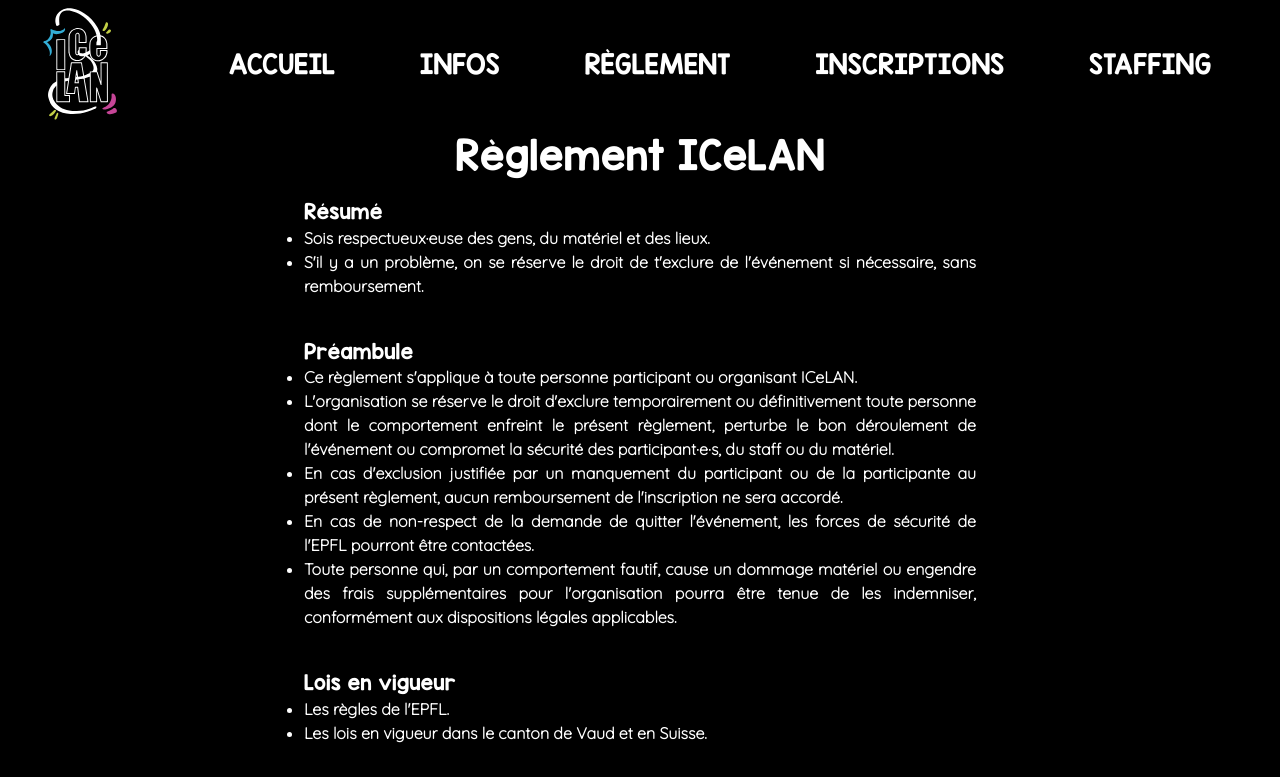
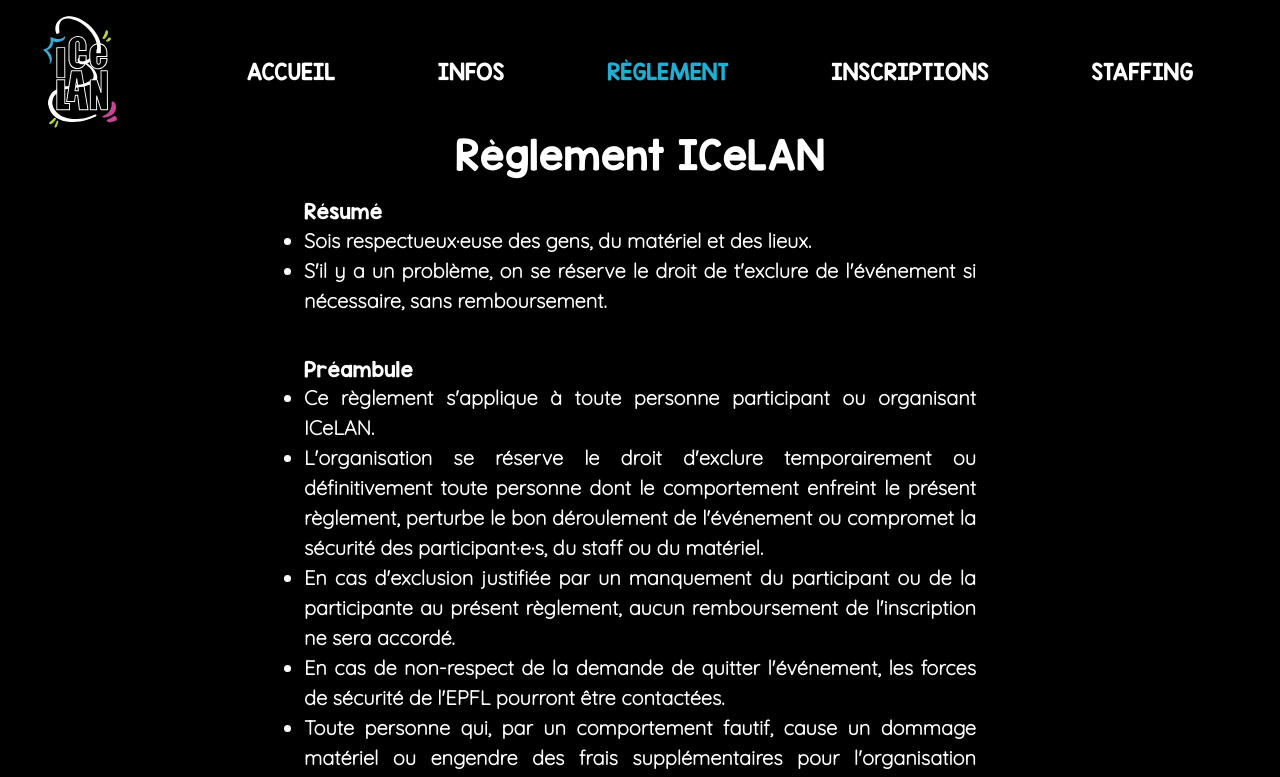
Before and after one commit to CLICGameStar/icelan-website, a Next.js app: page /reglement in a window 1280 px wide. Shown: the top 777 px of the page. Built offline with nearby package versions, Linux system fonts and the light colour scheme.

Commit message:
style: changed reglement text size

```diff
--- a/app/globals.css
+++ b/app/globals.css
@@ -50,6 +50,10 @@ p {
     max-width: 36rem;
 }
 
+li {
+    font-size: 1rem;
+}
+
 @media (min-width: 48rem) {
     h1 {
         font-size: 3.75rem;
@@ -66,10 +70,18 @@ p {
     p {
         font-size: 1rem;
     }
+
+    li {
+        font-size: 1rem;
+    }
 }
 
 @media (min-width: 64rem) {
     p {
         font-size: 1.25rem;
     }
+
+    li {
+        font-size: 1.25rem;
+    }
 }
--- a/app/reglement/page.tsx
+++ b/app/reglement/page.tsx
@@ -211,7 +211,7 @@ export default function Reglement() {
                 </ul>
 
                 <h3>Droit à l&apos;image</h3>
-                <p className={`${quicksand.className} font-bold text-justify mb-10 text-justify !max-w-2xl !text-base`}>
+                <p className={`${quicksand.className} font-bold text-justify mb-10 text-justify !max-w-2xl`}>
                     Dans le cadre des activités de Game*, les participant·e·s pourront être photographié·e·s, filmé·e·s,
                     ou faire l&apos;objet d&apos;un enregistrement audio ou d&apos;une captation numérique. Ces médias
                     seront utilisés principalement à des fins promotionnelles.
--- a/components/Header.tsx
+++ b/components/Header.tsx
@@ -2,14 +2,16 @@
 
 import Image from "next/image";
 import Link from "next/link";
+import { usePathname } from "next/navigation";
 import { useState } from "react";
 
 export default function Header({ navLinks }: { navLinks: { name: string; href: string }[] }) {
     const [isOpen, setIsOpen] = useState(false);
     const openMenu = () => setIsOpen(!isOpen);
+    const pathname = usePathname();
 
     return (
-        <div className="flex items-center justify-between bg-black font-sans h-32 text-2xl md:h-24 md:text-lg lg:h-32 lg:text-2xl">
+        <div className="flex items-center justify-between bg-black font-sans h-32 text-2xl md:h-24 md:text-lg lg:h-32 lg:text-2xl pt-4">
             <div
                 className={`flex flex-col fixed z-10 top-0 left-0 w-full h-full bg-white ${isOpen === false ? "hidden" : ""}`}
             >
@@ -43,7 +45,10 @@ export default function Header({ navLinks }: { navLinks: { name: string; href: s
             <ul className="hidden md:flex flex-1 items-center justify-evenly gap-12 mx-10">
                 {navLinks.map(link => (
                     <li key={link.href}>
-                        <Link href={link.href} className="p-2 hover:text-[var(--secondary)]">
+                        <Link
+                            href={link.href}
+                            className={`p-2 hover:text-[var(--secondary)] ${pathname === link.href ? "text-[var(--primary)]" : null}`}
+                        >
                             {link.name}
                         </Link>
                     </li>
```
